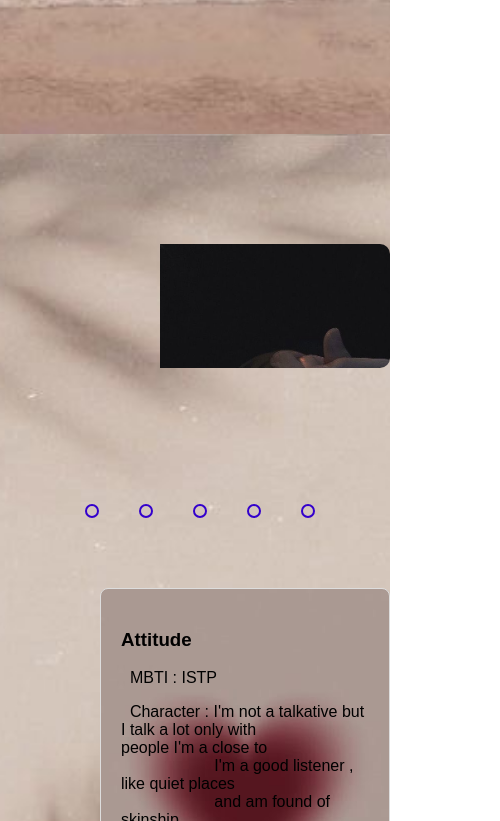
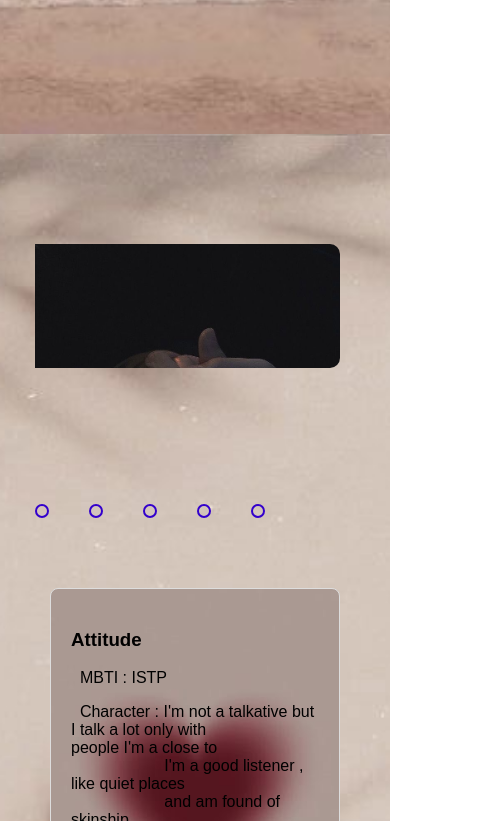
Before and after one commit to Charatrawi-Wasintharakorn/6709650193_MyCSTUStory_03, a plain HTML site: page index.html in a window 390 px wide. Shown: the part 2014-2835 px from the top of the page, 500 px wide, since content can reach past the window. Drawn offline with Linux system fonts and the light colour scheme.

Commit message:
Fixed for use on Iphone  screen, all elements are centered

```diff
--- a/mystyle.css
+++ b/mystyle.css
@@ -569,19 +569,24 @@ body, html {
     .slides{
         margin-left: 80px;
         border-radius: 10px;
+        margin-left: 5px;
     }
 
 
     .slider {
         justify-content: center;
-        width: 100%;
-        height: 200px;
+        align-items: center;
+        max-width: 100%;
+        max-height: 100%;
+        overflow: hidden;
 
     }
     .slide{
         margin-left: 80px;
         border-radius: 10px;
-        height: 200px;
+        max-width: 100%;
+        max-height: 100%;
+        object-fit: contain;
     }
 
     .slide img, .slide1 img, .slide2 img {
@@ -599,11 +604,16 @@ body, html {
         width: 60%; /* ปรับขนาดกรอบข้อความให้เต็มหน้าจอ */
         padding: 20px;
     }
+    .container{
+        margin-left: -50px;
+    }
     .container1{
         align-items: center;
         max-width: 500px; /* Adjust as needed */
         width: 100%;
+        margin-left: -50px;
     }
+
 
     .video {
         max-width: 200px;
```
